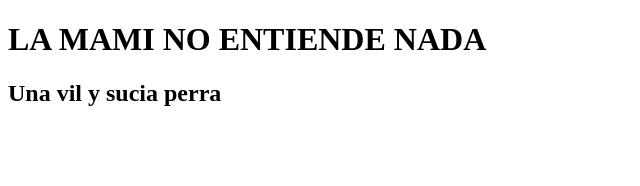
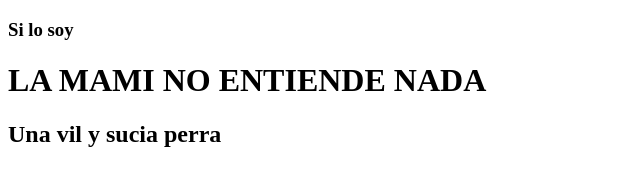
Before and after one commit to SoledadTaborda/Ahorcado_eze_Y_sole, a plain HTML site: page Index.html in a window 1280 px wide. Shown: the whole page, without its empty margins (0-640 px from the left). Drawn offline with Linux system fonts and the light colour scheme.

Commit message:
Update Index.html

```diff
--- a/Index.html
+++ b/Index.html
@@ -12,7 +12,7 @@
 </head>
 
 <main>
-
+    <h3>Si lo soy</h3>
     <h1>LA MAMI NO ENTIENDE NADA</h1>
     <h2>Una vil y sucia perra</h2>
 </main>
```
